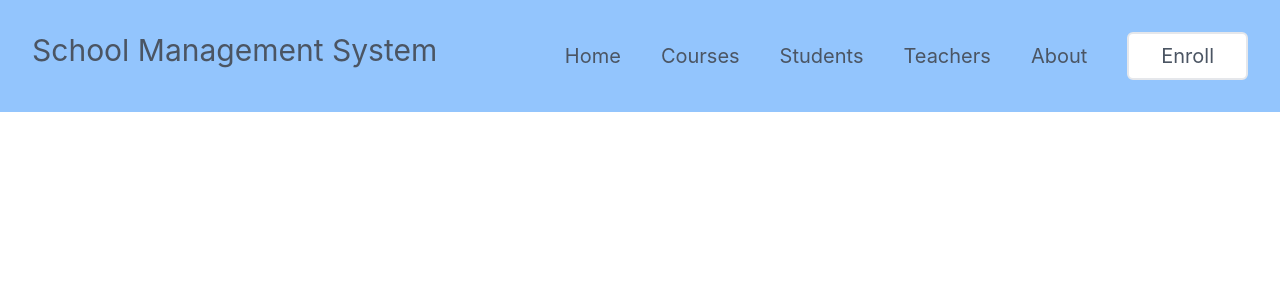
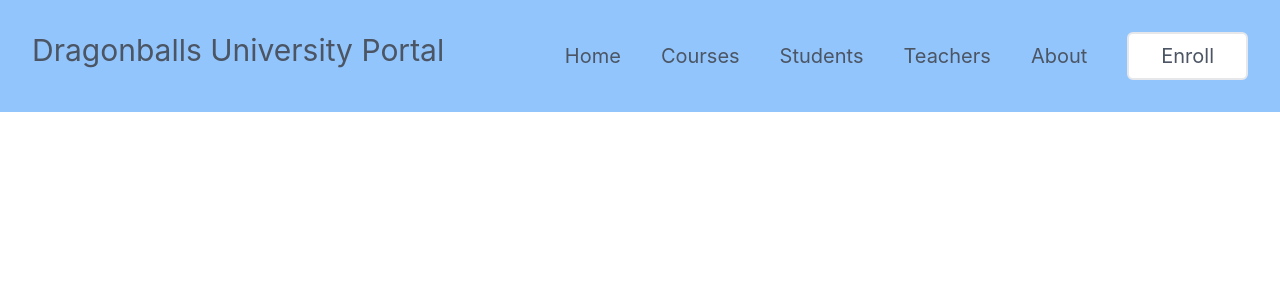
Before and after one commit to KeithWesley254/frontend-group-3-project, a React (Create React App) app: page / in a window 1280 px wide. Shown: the top 300 px of the page. Built offline with nearby package versions, Linux system fonts and the light colour scheme.

Commit message:
milestone: changing to Heroku

```diff
--- a/src/Components/Header.js
+++ b/src/Components/Header.js
@@ -8,7 +8,7 @@ const Header = () => {
     <div>
       <div className='flex justify-between p-8 fixed w-full text-gray-600 bg-blue-300'>
         <div className='text-3xl font-large'>
-            <NavLink to="/logo">School Management System</NavLink>
+            <NavLink to="/" exact="true">Dragonballs University Portal</NavLink>
         </div>
         <div className='text-xl'>
             <NavLink to="/" exact="true" className='mr-10 hover:text-white'>Home</NavLink>
--- a/src/Pages/StudentsPage.js
+++ b/src/Pages/StudentsPage.js
@@ -7,7 +7,7 @@ import { Table, TableCell, TableRow, TableHead, TableBody, Button } from "@mui/m
 const StudentsPage = () => {
   const [data, setData] = useState([]);
 
-  const url = ' http://localhost:3004/students'
+  const url = ' https://group-3-backend-app.herokuapp.com/students'
 
   //custom hook
   // function useFetchStudents()
@@ -16,7 +16,10 @@ const StudentsPage = () => {
     const getData = () => {
       fetch(url)
         .then((res) => res.json())
-        .then((data) => setData(data));
+        .then((data) => {
+          console.log(data)
+          setData(data)
+        });
     };
     useEffect(() => {
       getData()
```
